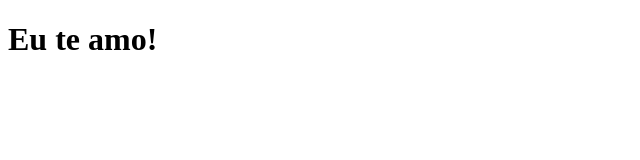
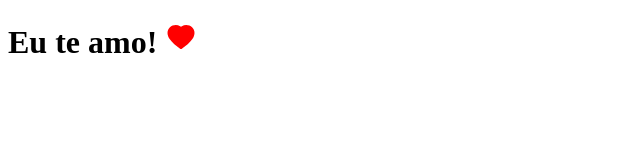
Before and after one commit to samueldaschagas/clone-tabnews, a Next.js app: page / in a window 1280 px wide. Shown: the top 160 px of the page, without its empty margins (0-640 px from the left). Built offline with nearby package versions, Linux system fonts and the light colour scheme.

Commit message:
Adiciona icone

```diff
--- a/pages/index.js
+++ b/pages/index.js
@@ -1,7 +1,7 @@
 import { AiFillHeart } from "react-icons/ai";
 
 function Home() {
-    return <h1>Eu te amo!</h1>
+    return <h1>Eu te amo! <AiFillHeart color="red"/></h1>
 }
 
 export default Home;
```
